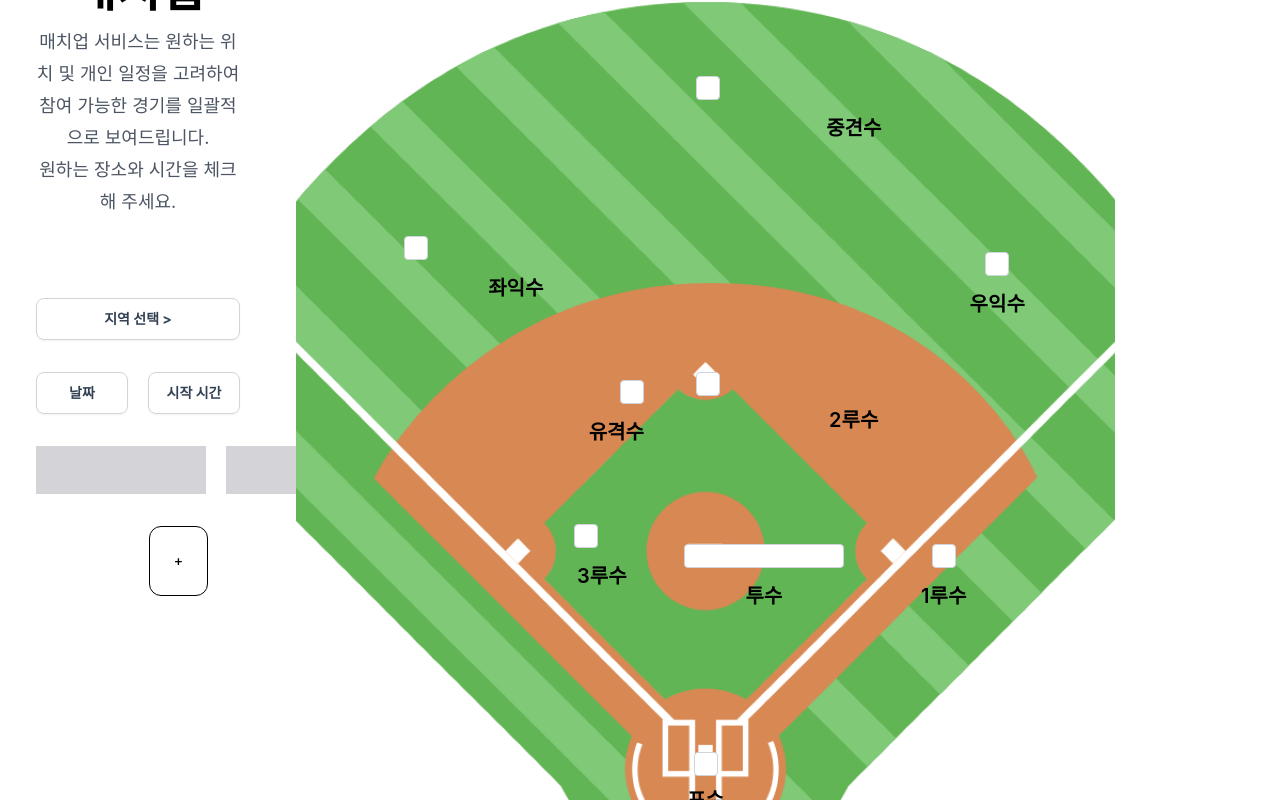
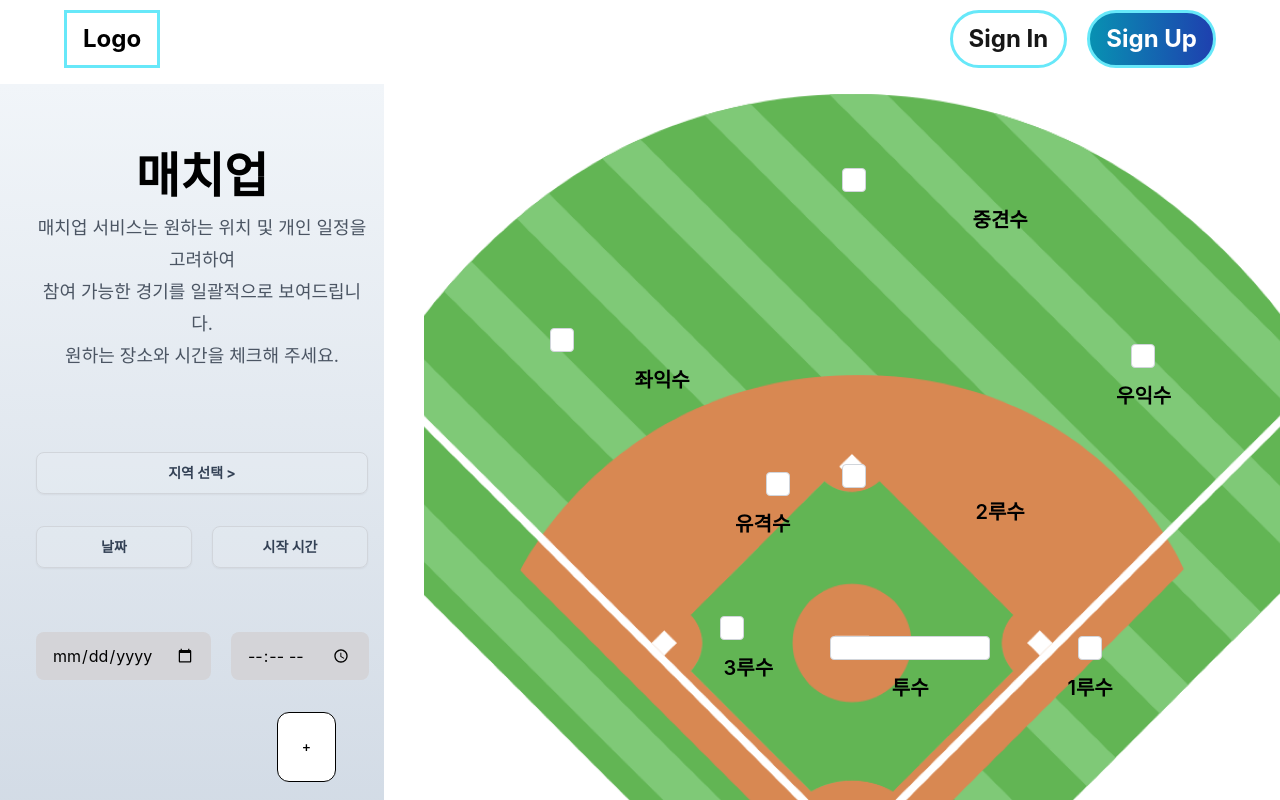
Before and after one commit to Debuging-JunSeoPark/Hufs-Summer-Hackathon, a React (Create React App) app in the folder ice-front/: page /matchup in a window 1280 px wide. Shown: the top 800 px of the page. Built offline with nearby package versions, Linux system fonts and the light colour scheme; the HTML template or start-up script is replaced by a standard one.

Commit message:
matchup 기능 수정

```diff
--- a/ice-front/src/components/Header.js
+++ b/ice-front/src/components/Header.js
@@ -1,11 +1,14 @@
 import * as React from 'react';
+import { Link } from 'react-router-dom';
 
 const Header = () => {
   return (
     <div className="flex gap-5 justify-between self-stretch px-16 py-2.5 w-full text-2xl font-bold leading-6 text-right bg-white bg-opacity-0 max-md:flex-wrap max-md:px-5 max-md:max-w-full">
-      <div className="justify-center px-4 py-3.5 text-black whitespace-nowrap border-cyan-300 border-solid border-[3px] max-md:px-5">
-        Logo
-      </div>
+      <Link to={'/'}>
+        <div className="justify-center px-4 py-3.5 text-black whitespace-nowrap border-cyan-300 border-solid border-[3px] max-md:px-5">
+          Logo
+        </div>
+      </Link>
       <div className="flex gap-5 justify-between">
         <div className="justify-center px-4 py-3.5 border-cyan-300 border-solid border-[3px] rounded-[60px] text-neutral-900 max-md:px-5">
           Sign In
--- a/ice-front/src/pages/main.js
+++ b/ice-front/src/pages/main.js
@@ -1,4 +1,5 @@
 import Header from '../components/Header';
+import { Link } from 'react-router-dom';
 
 function Main() {
   return (
@@ -44,9 +45,11 @@ function Main() {
                 원하는 시간대에 경기를 <br />
                 추천 받아 보세요
               </div>
-              <div className="justify-center items-center px-6 py-4 mt-16 max-w-full text-2xl font-semibold leading-6 text-white whitespace-nowrap bg-indigo-500 rounded-3xl max-md:px-5 max-md:mt-10">
-                매치업
-              </div>
+              <Link to="/matchup">
+                <div className="justify-center items-center px-6 py-4 mt-16 max-w-full text-2xl font-semibold leading-6 text-white whitespace-nowrap bg-indigo-500 rounded-3xl max-md:px-5 max-md:mt-10">
+                  매치업
+                </div>
+              </Link>
             </div>
           </div>
           <div className="flex flex-col ml-5 w-[33%] max-md:ml-0 max-md:w-full">
--- a/ice-front/src/pages/matchup.js
+++ b/ice-front/src/pages/matchup.js
@@ -1,15 +1,27 @@
 import * as React from 'react';
+import { useState } from 'react';
 import Header from '../components/Header';
 
 const Matchup = () => {
+  const [inputs, setInputs] = useState([{ id: 1 }]);
+  const [nextId, setNextId] = useState(2);
+
+  const addInput = () => {
+    setInputs([...inputs, { id: nextId }]);
+    setNextId(nextId + 1);
+  };
+
   return (
-    <div className="flex flex-col justify-center h-screen bg-white">
-      <Header></Header>
+    <div className="flex flex-col justify-center min-h-screen bg-white">
+      <Header />
       <div className="mt-1.5 w-full max-md:pr-5 max-md:max-w-full">
         <div className="flex gap-5 max-md:flex-col max-md:gap-0">
-          <div className="flex flex-col w-[20%] max-md:ml-0 max-md:w-full">
-            <div className="flex flex-col grow pt-20 pb-7 w-full bg-white max-md:mt-10 max-md:max-w-full">
-              <div className="flex flex-col pr-4 pl-9 max-md:pl-5 max-md:max-w-full">
+          <div className="flex flex-col w-[30%] max-md:ml-0 max-md:w-full">
+            <div className="flex flex-col grow pt-20 pb-7 w-full bg-white max-md:mt-10 max-md:max-w-full bg-gradient-to-b from-slate-100 to-slate-300">
+              <div
+                className="flex flex-col pr-4 pl-9 max-md:pl-5 max-md:max-w-full"
+                id="filter_list"
+              >
                 <div className="text-5xl font-semibold leading-6 text-black max-md:max-w-full max-md:text-4xl">
                   매치업
                 </div>
@@ -29,25 +41,43 @@ const Matchup = () => {
                     시작 시간
                   </div>
                 </div>
-                <div className="flex gap-5 mt-8 max-md:flex-wrap max-md:pr-5">
-                  <div className="shrink-0 h-12 bg-zinc-300 w-[170px]" />
-                  <div className="shrink-0 h-12 bg-zinc-300 w-[170px]" />
-                </div>
-                <div className="justify-center self-end p-6 mt-8 mr-8 text-sm font-medium leading-5 text-black whitespace-nowrap bg-white rounded-xl border border-black border-solid max-md:px-5 max-md:mr-2.5">
+                <ui className="flex-row gap-5 mt-8 max-md:flex-wrap max-md:pr-5">
+                  {inputs.map((input) => (
+                    <div
+                      key={input.id}
+                      className="flex gap-5 mt-8 max-md:flex-wrap max-md:pr-5"
+                    >
+                      <input
+                        name={`${input.id}`}
+                        type="date"
+                        className="justify-center px-4 py-2.5 rounded-lg w-full h-12 bg-zinc-300 w-[170px]"
+                      />
+                      <input
+                        name={`${input.id}`}
+                        type="time"
+                        className="justify-center px-4 py-2.5 rounded-lg w-full h-12 bg-zinc-300 w-[170px]"
+                      />
+                    </div>
+                  ))}
+                </ui>
+                <button
+                  onClick={addInput}
+                  className="justify-center self-end p-6 mt-8 mr-8 text-sm font-medium leading-5 text-black whitespace-nowrap bg-white rounded-xl border border-black border-solid max-md:px-5 max-md:mr-2.5"
+                >
                   +
-                </div>
+                </button>
               </div>
-              <div className="justify-center items-center self-center px-4 py-2.5 mt-80 ml-2.5 max-w-full text-2xl font-bold leading-5 rounded-lg border border-gray-300 border-solid shadow-sm bg-white bg-opacity-10 text-slate-700 w-[426px] max-md:px-5 max-md:mt-10">
+              <div className="justify-center items-center self-center px-4 py-2.5 mt-20 ml-2.5 max-w-full text-2xl font-bold leading-5 rounded-lg border border-gray-300 border-solid shadow-sm bg-white bg-opacity-10 text-slate-700 w-[426px] max-md:px-5 max-md:mt-10">
                 맞춤 검색 &gt;
               </div>
             </div>
           </div>
-          <div className="flex flex-col ml-5 w-[64%] max-md:ml-0 max-md:w-full">
+          <div className="flex flex-col ml-5 w-[80%] max-md:ml-0 max-md:w-full">
             <div className="flex overflow-hidden relative flex-col justify-center items-center self-stretch px-16 py-20 my-auto min-h-[874px] max-md:px-5 max-md:mt-10 max-md:max-w-full">
               <img
                 loading="lazy"
                 srcSet="select_position.png"
-                className="object-cover absolute inset-0 size-full"
+                className="object-cover absolute inset-0 w-full h-full"
                 alt="select_position.png"
               />
               <div className="flex relative flex-col items-center mt-1 max-w-full w-[636px]">
```
